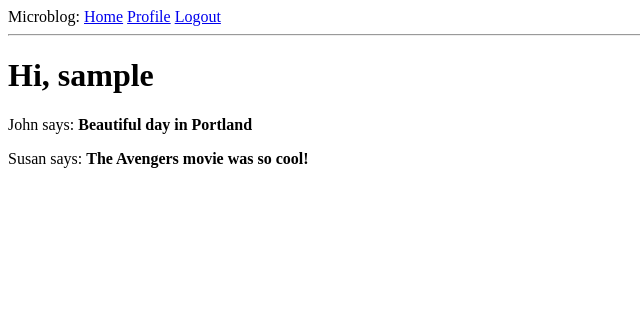
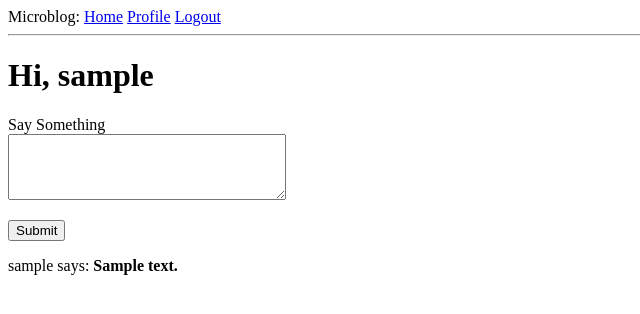
Before and after one commit to nilemarbarcelos/py-microblog, a Flask app: page / in a window 1280 px wide. Shown: the top 314 px of the page, without its empty margins (0-640 px from the left). Run offline with Flask 2, Linux system fonts and the light colour scheme; a user stored in the database is signed in; tables that the repository leaves empty hold one stand-in row (values such as "Sample post").

Commit message:
Add posts to timeline

```diff
--- a/app/forms.py
+++ b/app/forms.py
@@ -43,3 +43,8 @@ class EditProfileForm(FlaskForm):
             user = User.query.filter_by(username=self.username.data).first()
             if user is not None:
                 raise ValidationError('Please use a different username.')
+
+
+class PostForm(FlaskForm):
+    post = TextAreaField('Say Something', validators=[DataRequired(), Length(min=1, max=140)])
+    submit = SubmitField('Submit')
--- a/app/routes.py
+++ b/app/routes.py
@@ -1,10 +1,12 @@
+from datetime import datetime
+
 from flask import render_template, flash, redirect, url_for, request
 from flask_login import current_user, login_user, logout_user, login_required
 from werkzeug.urls import url_parse
+
 from app import app, db
-from app.forms import LoginForm, RegistrationForm, EditProfileForm
-from app.models import User
-from datetime import datetime
+from app.forms import LoginForm, RegistrationForm, EditProfileForm, PostForm
+from app.models import User, Post
 
 
 @app.before_request
@@ -14,21 +16,19 @@ def before_request():
         db.session.commit()
 
 
-@app.route('/')
-@app.route('/index')
+@app.route('/', methods=['GET', 'POST'])
+@app.route('/index', methods=['GET', 'POST'])
 @login_required
 def index():
-    posts = [
-        {
-            'author': {'username': 'John'},
-            'body': 'Beautiful day in Portland'
-        },
-        {
-            'author': {'username': 'Susan'},
-            'body': 'The Avengers movie was so cool!'
-        }
-    ]
-    return render_template('index.html', title='Home', posts=posts)
+    form = PostForm()
+    if form.validate_on_submit():
+        post = Post(body=form.post.data, author=current_user)
+        db.session.add(post)
+        db.session.commit()
+        flash('Your post is now live!')
+        return redirect(url_for('index'))
+    posts = current_user.followed_posts().all()
+    return render_template("index.html", title='Home Page', form=form, posts=posts)
 
 
 @app.route('/login', methods=['GET', 'POST'])
--- a/app/templates/index.html
+++ b/app/templates/index.html
@@ -2,7 +2,18 @@
 
 {% block content %}
     <h1>Hi, {{ current_user.username }}</h1>
+    <form action="" method="post">
+        {{ form.hidden_tag() }}
+        <p>
+            {{ form.post.label }}<br/>
+            {{ form.post(cols=32, rows=4) }}<br/>
+            {% for error in form.post.errors %}
+                <span style="color:red;">{{ error }}</span>
+            {% endfor %}
+        </p>
+        <p>{{ form.submit() }}</p>
+    </form>
     {% for post in posts %}
-        <div><p>{{ post.author.username }} says: <b>{{ post.body }}</b></p></div>
+        <p>{{ post.author.username }} says: <b>{{ post.body }}</b></p>
     {% endfor %}
 {% endblock %}
```
Also changed, not shown: app.db.
